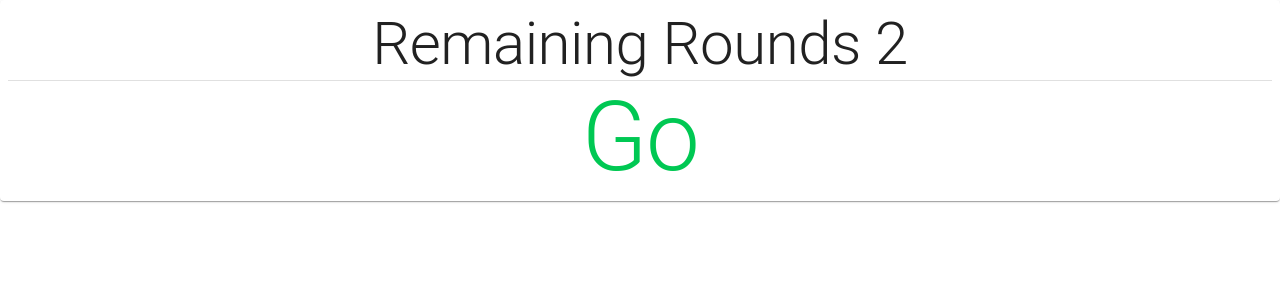
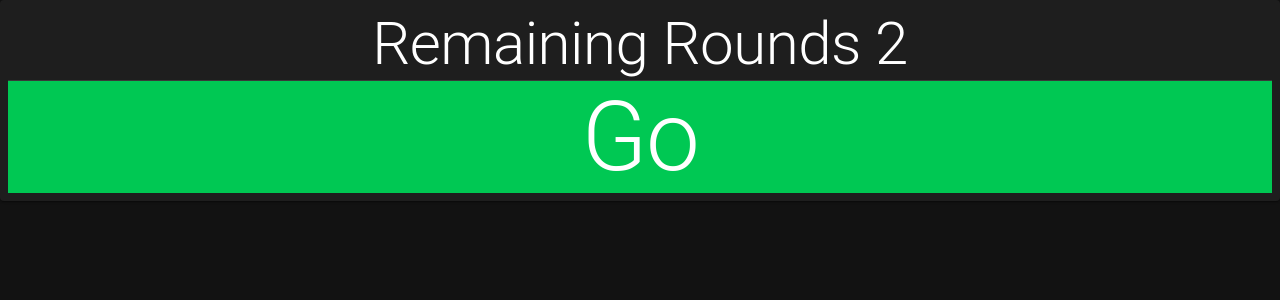
Before and after one commit to pkanellidis/cognitive-test, a React (Create React App) app: page /game in a window 1280 px wide. Shown: the top 300 px of the page. Built offline with nearby package versions, Linux system fonts and the light colour scheme.

Commit message:
Apply feedback

```diff
--- a/package.json
+++ b/package.json
@@ -15,6 +15,7 @@
     "react-dom": "^17.0.2",
     "react-router-dom": "^6.2.2",
     "react-scripts": "5.0.0",
+    "react-spring": "^9.4.4",
     "web-vitals": "^2.1.4"
   },
   "scripts": {
--- a/src/App.js
+++ b/src/App.js
@@ -1,25 +1,39 @@
 import './App.css';
-import {Button, Card, Stack, Typography} from "@mui/material";
-import {Link} from "react-router-dom";
+import {Button, createTheme, CssBaseline, ThemeProvider} from "@mui/material";
+import {BrowserRouter, Link, Route, Routes} from "react-router-dom";
+import {TestContainer} from "./containers/TestContainer";
+import React from "react";
+import {Home} from "./containers/Home";
+
+const darkTheme = createTheme({
+    palette: {
+        mode: 'dark',
+    },
+});
 
 function App() {
+
   return (
-    <div className="App">
-      <Card style={{padding: "8px"}}>
-          <Stack spacing={3}>
-              <Typography variant={"h3"}>
-                  Welcome to our Impulsiveness Test
-              </Typography>
-              <Typography variant={"h4"}>
-                  You can take the test by clicking the button below, at the
-                  end of the test the results will be available
-              </Typography>
-              <Link to="/game" style={{textDecoration: "none"}} >
-                  <Button variant="contained">Start Test</Button>
-              </Link>
-          </Stack>
-      </Card>
-    </div>
+    <ThemeProvider theme={darkTheme}>
+        <CssBaseline />
+        <div className="App">
+            <BrowserRouter>
+                <Routes>
+                    <Route path="/" element={(<Home />)}/>
+                    <Route path="game" element={(<TestContainer/>)}/>
+                    <Route path="*" element={
+                        <main style={{ padding: "1rem" }}>
+                            <p>Invalid path!</p>
+                            <Link to="/">
+                                <Button>Go Home</Button>
+                            </Link>
+                        </main>
+                    }
+                    />
+                </Routes>
+            </BrowserRouter>
+        </div>
+    </ThemeProvider>
   );
 }
 
--- a/src/components/go/Go.jsx
+++ b/src/components/go/Go.jsx
@@ -1,14 +1,37 @@
 import {Stack, Typography} from "@mui/material";
 import {green} from "@mui/material/colors";
 import React from "react";
+import {useSpring, animated} from "react-spring";
 
 
 export const Go = (props) => {
+
+    const from = {
+        opacity: -1,
+        left: -100,
+    }
+
+    const to = {
+        opacity: 1,
+        left: 0,
+    }
+
+    const styles = useSpring({
+        from: from,
+        to: to
+    })
+
     return (
         <Stack>
-            <Typography textAlign="center" variant="h1" component="h1" color={green.A700}>
-                Go
-            </Typography>
+            <animated.div style={styles}>
+                <Typography textAlign="center"
+                            variant="h1"
+                            component="h1"
+                            color={"white¸"}
+                            style={{backgroundColor: green.A700}}>
+                    Go
+                </Typography>
+            </animated.div>
         </Stack>
     )
 }
--- a/src/components/noGo/NoGo.jsx
+++ b/src/components/noGo/NoGo.jsx
@@ -1,13 +1,37 @@
 import React from 'react'
 import {red} from "@mui/material/colors";
 import {Stack, Typography} from "@mui/material";
+import {useSpring, animated} from "react-spring";
 
 export const NoGo = (props) => {
+    const from = {
+        opacity: -1,
+        left: -100,
+    }
+
+    const to = {
+        opacity: 1,
+        left: 0,
+    }
+
+    const styles = useSpring({
+        from: from,
+        to: to
+    })
+
     return (
         <Stack>
-            <Typography textAlign="center" variant="h1" component="h1" color={red.A700}>
-                No Go
-            </Typography>
+            <animated.div style={styles}>
+                <Typography textAlign="center"
+                            variant="h1"
+                            component="h1"
+                            style={
+                                {backgroundColor: red.A700}
+                            }
+                            color={"white"}>
+                    No Go
+                </Typography>
+            </animated.div>
         </Stack>
     )
 }
--- /dev/null
+++ b/src/containers/Home.jsx
@@ -0,0 +1,22 @@
+import {Button, Paper, Stack, Typography} from "@mui/material";
+import {Link} from "react-router-dom";
+import React from "react";
+
+export const Home = (props) => {
+    return (
+        <Paper style={{padding: "8px"}}>
+            <Stack spacing={3}>
+                <Typography variant={"h3"}>
+                    Welcome to our Impulsiveness Test
+                </Typography>
+                <Typography variant={"h4"}>
+                    You can take the test by clicking the button below, at the
+                    end of the test the results will be available
+                </Typography>
+                <Link to="/game" style={{textDecoration: "none"}} >
+                    <Button variant="contained">Start Test</Button>
+                </Link>
+            </Stack>
+        </Paper>
+    )
+}
--- a/src/containers/TestContainer.jsx
+++ b/src/containers/TestContainer.jsx
@@ -14,6 +14,7 @@ export const TestContainer = () => {
     const [remainingNoGo, setRemainingNoGo] = useState(2) //66
     const options = [GO, NOGO]
     const timeoutRef = useRef()
+    const startTime = useRef()
 
     const remainingRounds = remainingGo + remainingNoGo
     const isGameOver = remainingRounds === 0
@@ -30,13 +31,14 @@ export const TestContainer = () => {
 
     const handleInput = (key) => {
         if (key.code === keyCode){
-            handleChange(false)
+            handleChange(false, startTime.current)
         }
     }
 
     useEventListener('keydown', handleInput)
 
-    const handleChange = (timedOut) => {
+    const handleChange = (timedOut, startTime) => {
+        const endTime = Date.now()
         if (!timedOut){
             clearTimeout(timeoutRef.current)
         }
@@ -45,7 +47,8 @@ export const TestContainer = () => {
         setResults(prevState => {
             return [...prevState, [
                 option,
-                success ? 'Success' : "Failure"
+                success ? 'Success' : "Failure",
+                timedOut ? "-" : `=""${((Math.abs(endTime - startTime)) / 1000)}""`
             ]]
         })
 
@@ -57,13 +60,13 @@ export const TestContainer = () => {
         }
     }
 
-
-    const [results, setResults] = useState([["Type", "Result"]])
+    const [results, setResults] = useState([["Type", "Result", "Reaction Time"]])
 
     useEffect(() => {
         if (!isGameOver){
+            startTime.current = Date.now()
             timeoutRef.current = setTimeout(() => {
-                handleChange(true)
+                handleChange(true, startTime)
             }, 2000)
         }
     }, [remainingGo, remainingNoGo, isGameOver])
@@ -80,7 +83,7 @@ export const TestContainer = () => {
         <Card style={{padding: "8px"}}>
             <Stack spacing={3}>
                 <Typography textAlign={"center"} variant="h2">
-                    Game over, you can view and download the results below
+                    Game over, you will soon be prompted to download the results
                 </Typography>
 
                 <CSVDownload data={results}>
@@ -96,3 +99,9 @@ export const TestContainer = () => {
         </Stack>
     )
 }
+
+// ~TODO: Remove countdown
+// Count Reaction time se dekata DONE
+// Na katalavaineis to GO kai No GO otan allazoun
+// Mauro background kai se perigramma ta Go kai No Go
+// 220 reps
--- a/src/index.js
+++ b/src/index.js
@@ -3,29 +3,10 @@ import ReactDOM from 'react-dom';
 import './index.css';
 import App from './App';
 import reportWebVitals from './reportWebVitals';
-import {BrowserRouter, Route, Routes} from "react-router-dom";
-import {TestContainer} from "./containers/TestContainer";
-import {Button} from "@mui/material";
-import {Link} from "react-router-dom";
-
 
 ReactDOM.render(
   <React.StrictMode>
-      <BrowserRouter>
-        <Routes>
-            <Route path="/" element={(<App />)}/>
-            <Route path="game" element={(<TestContainer/>)}/>
-            <Route path="*" element={
-                <main style={{ padding: "1rem" }}>
-                    <p>Invalid path!</p>
-                    <Link to="/">
-                        <Button>Go Home</Button>
-                    </Link>
-                </main>
-            }
-            />
-        </Routes>
-      </BrowserRouter>
+    <App />
   </React.StrictMode>,
   document.getElementById('root')
 );
```
Also changed, not shown: 1 other file (tests, documents, lock files or other folders).
